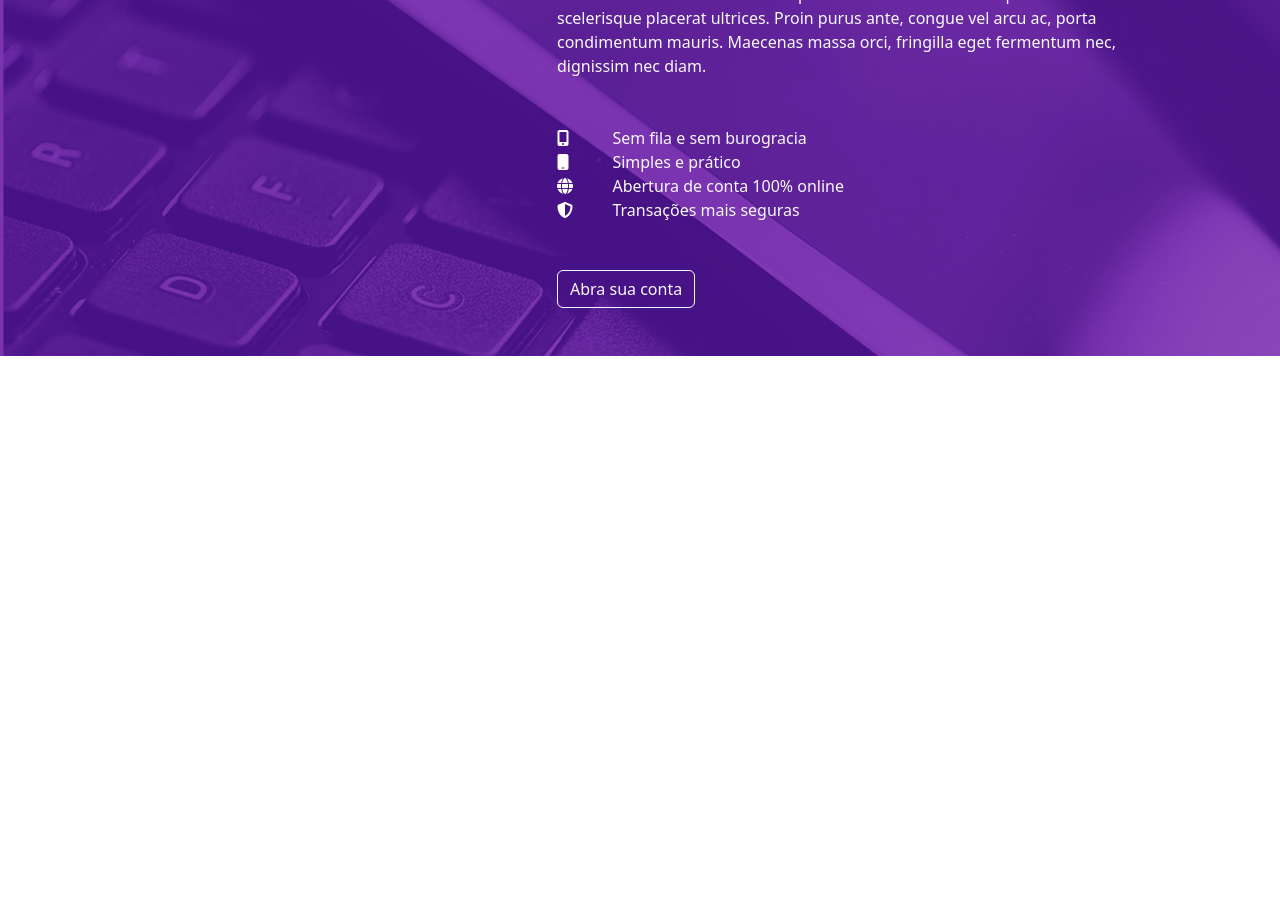
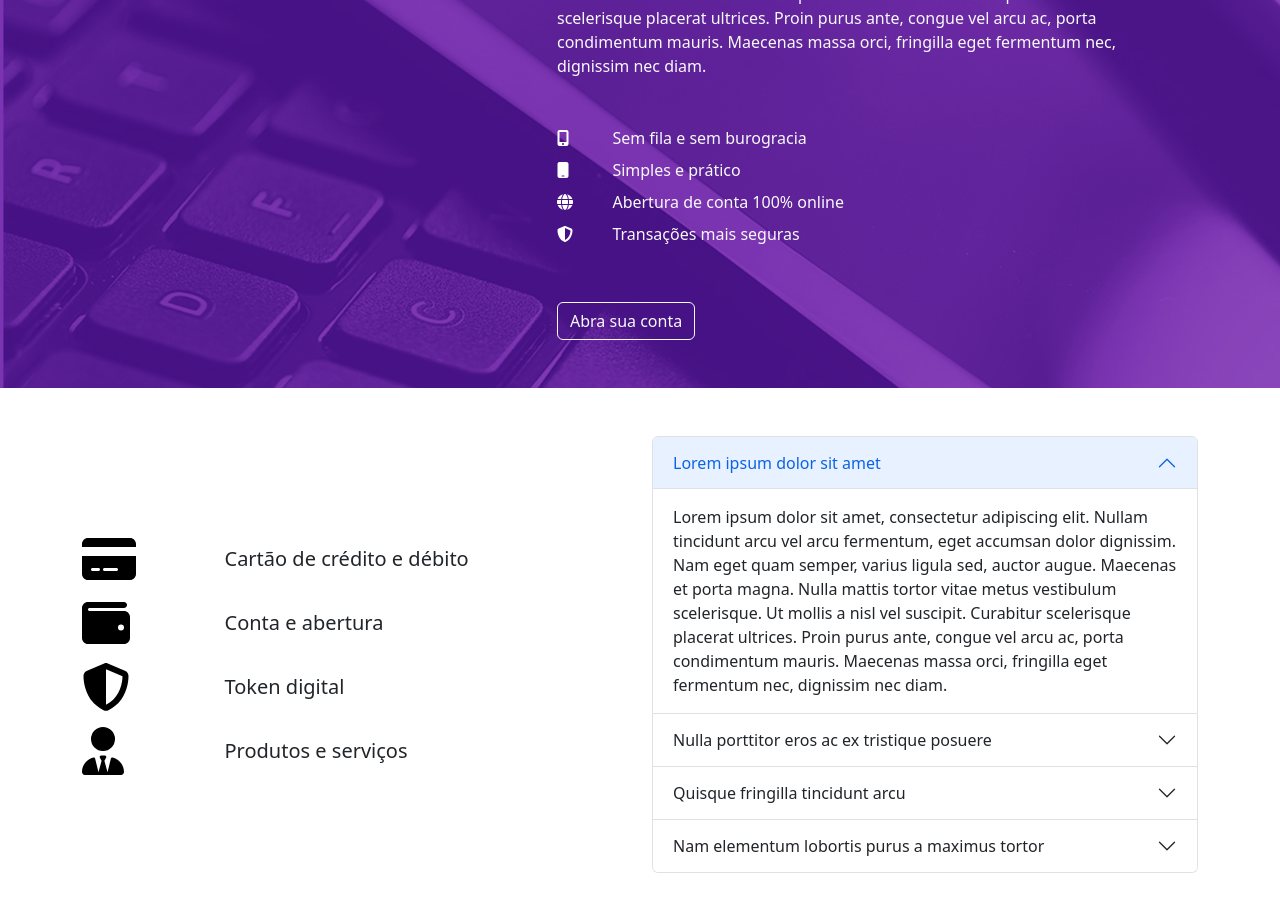
Before and after one commit to Henrique-Penha/magbank, a React (Create React App) app: page / in a window 1280 px wide. Shown: the part 1840-2752 px from the top of the page. Before the commit the page ends 2196 px from the top, so only its background shows below. Built offline with nearby package versions, Linux system fonts and the light colour scheme.

Commit message:
feat(FAQ): adding FAQ

```diff
--- a/src/App.js
+++ b/src/App.js
@@ -5,6 +5,7 @@ import Credit from './components/Credit';
 import CardList from './components/CardList';
 import CenteredButton from "./components/CenteredButton";
 import Institutional from "./components/Institutional";
+import Faq from "./components/Faq";
 import "./App.scss";
 
 import posts from './components/posts';
@@ -17,6 +18,7 @@ const App = () => (
       <CardList posts={posts} />
       <CenteredButton>Abra sua conta</CenteredButton>
       <Institutional />
+      <Faq />
     </div>
   );
 
--- /dev/null
+++ b/src/components/Faq.js
@@ -0,0 +1,95 @@
+import React from 'react';
+import { Container, Row, Col, Accordion } from 'react-bootstrap';
+import Icontext from './Icontext';
+import { FontAwesomeIcon } from '@fortawesome/react-fontawesome';
+import {
+    faCreditCard,
+    faWallet,
+    faShieldAlt,
+    faUserTie,
+ } from '@fortawesome/free-solid-svg-icons'
+
+const Faq = () => (
+    <Container className='py-5'>
+        <Row className='d-flex align-items-center justify-items-center'>
+            <Col className='d-lg-none mb-5' xs={12}>
+                <Row>
+                    <Col className='d-flex justify-content-center'>
+                        <FontAwesomeIcon icon={faCreditCard} size='2x'/>
+                    </Col>
+                    <Col className='d-flex justify-content-center'>
+                        <FontAwesomeIcon icon={faWallet} size='2x'/>
+                    </Col>
+                    <Col className='d-flex justify-content-center'>
+                        <FontAwesomeIcon icon={faShieldAlt} size='2x'/>
+                    </Col>
+                    <Col className='d-flex justify-content-center'>
+                        <FontAwesomeIcon icon={faUserTie} size='2x'/>
+                    </Col>
+                </Row>
+            </Col>
+            <Col className='d-none d-lg-block'>
+                <Icontext icon={faCreditCard} size={3} className='mb-3' textClassName='lead'> Cartão de crédito e débito</Icontext>
+                <Icontext icon={faWallet} size={3} className='mb-3' textClassName='lead'>Conta e abertura</Icontext>
+                <Icontext icon={faShieldAlt} size={3} className='mb-3' textClassName='lead'>Token digital</Icontext>
+                <Icontext icon={faUserTie} size={3} textClassName='lead'>Produtos e serviços</Icontext>
+            </Col>
+
+            <Col>
+                <Accordion defaultActiveKey="0">
+                    <Accordion.Item eventKey="0">
+                    <Accordion.Header>Lorem ipsum dolor sit amet</Accordion.Header>
+                    <Accordion.Body>
+                    Lorem ipsum dolor sit amet, consectetur adipiscing elit.
+                    Nullam tincidunt arcu vel arcu fermentum, eget accumsan dolor dignissim.
+                    Nam eget quam semper, varius ligula sed, auctor augue. Maecenas et porta magna.
+                    Nulla mattis tortor vitae metus vestibulum scelerisque. Ut mollis a nisl vel suscipit.
+                    Curabitur scelerisque placerat ultrices. Proin purus ante, congue vel arcu ac, porta condimentum mauris.
+                    Maecenas massa orci, fringilla eget fermentum nec, dignissim nec diam.
+                    </Accordion.Body>
+                    </Accordion.Item>
+
+                    <Accordion.Item eventKey="1">
+                    <Accordion.Header>Nulla porttitor eros ac ex tristique posuere</Accordion.Header>
+                    <Accordion.Body>
+                    Lorem ipsum dolor sit amet, consectetur adipiscing elit.
+                    Nullam tincidunt arcu vel arcu fermentum, eget accumsan dolor dignissim.
+                    Nam eget quam semper, varius ligula sed, auctor augue. Maecenas et porta magna.
+                    Nulla mattis tortor vitae metus vestibulum scelerisque. Ut mollis a nisl vel suscipit.
+                    Curabitur scelerisque placerat ultrices. Proin purus ante, congue vel arcu ac, porta condimentum mauris.
+                    Maecenas massa orci, fringilla eget fermentum nec, dignissim nec diam.
+                    </Accordion.Body>
+                    </Accordion.Item>
+
+
+                    <Accordion.Item eventKey="2">
+                    <Accordion.Header>Quisque fringilla tincidunt arcu</Accordion.Header>
+                    <Accordion.Body>
+                    Lorem ipsum dolor sit amet, consectetur adipiscing elit.
+                    Nullam tincidunt arcu vel arcu fermentum, eget accumsan dolor dignissim.
+                    Nam eget quam semper, varius ligula sed, auctor augue. Maecenas et porta magna.
+                    Nulla mattis tortor vitae metus vestibulum scelerisque. Ut mollis a nisl vel suscipit.
+                    Curabitur scelerisque placerat ultrices. Proin purus ante, congue vel arcu ac, porta condimentum mauris.
+                    Maecenas massa orci, fringilla eget fermentum nec, dignissim nec diam.
+                    </Accordion.Body>
+                    </Accordion.Item>
+
+
+                    <Accordion.Item eventKey="3">
+                    <Accordion.Header>Nam elementum lobortis purus a maximus tortor</Accordion.Header>
+                    <Accordion.Body>
+                    Lorem ipsum dolor sit amet, consectetur adipiscing elit.
+                    Nullam tincidunt arcu vel arcu fermentum, eget accumsan dolor dignissim.
+                    Nam eget quam semper, varius ligula sed, auctor augue. Maecenas et porta magna.
+                    Nulla mattis tortor vitae metus vestibulum scelerisque. Ut mollis a nisl vel suscipit.
+                    Curabitur scelerisque placerat ultrices. Proin purus ante, congue vel arcu ac, porta condimentum mauris.
+                    Maecenas massa orci, fringilla eget fermentum nec, dignissim nec diam.
+                    </Accordion.Body>
+                    </Accordion.Item>
+                    </Accordion>
+            </Col>
+        </Row>
+    </Container>
+);
+
+export default Faq;
--- a/src/components/Icontext.js
+++ b/src/components/Icontext.js
@@ -11,9 +11,8 @@ const Icontext = ({
     textClassName = '',
     children,
 }) => (
-    <Row>
-        <Col>
-            <Row>
+
+            <Row className={`d-flex align-items-center ${className}`}>
                 <Col xs={size} className=''>
                     <FontAwesomeIcon icon={icon} size={`${size}x`} color={color} />
                 </Col>
@@ -21,8 +20,7 @@ const Icontext = ({
                     {children}
                 </Col>
             </Row>
-        </Col>
-    </Row>
+
 
 );
 
```
